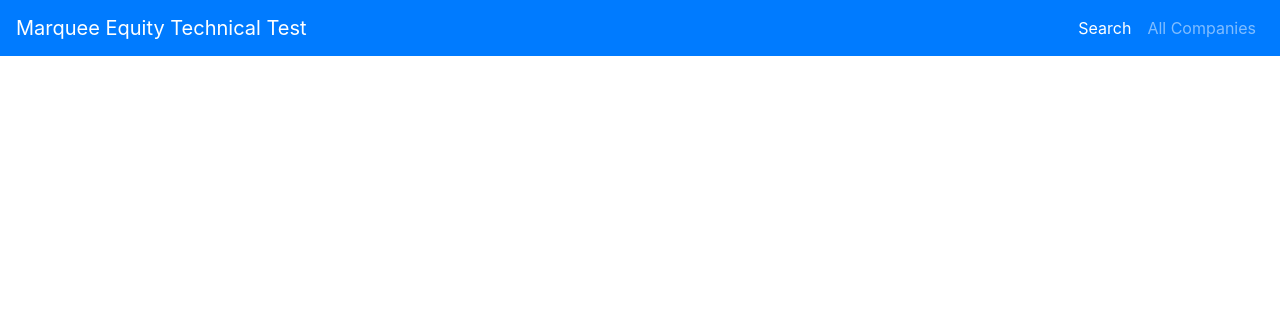
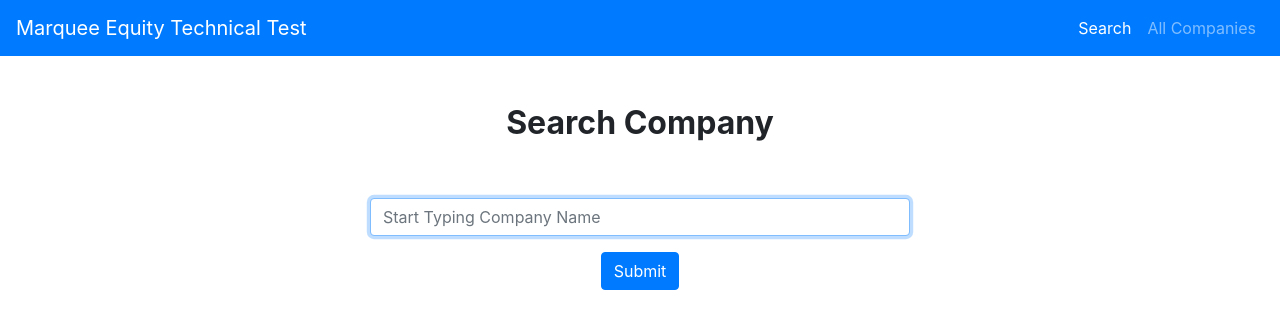
Before and after one commit to vampiregrey/marquee-equity-frontend, a Vue app: page / in a window 1280 px wide. Shown: the top 328 px of the page. Built offline with nearby package versions, Linux system fonts and the light colour scheme.

Commit message:
Search bar compoment added

```diff
--- a/src/App.vue
+++ b/src/App.vue
@@ -17,14 +17,17 @@
         </ul>
       </div>
     </nav>
+    <CompanySearchBar/>
   </div>
+
 </template>
 
 <script>
-
+import CompanySearchBar from "./components/CompanySearchBar";
 export default {
   name: 'App',
   components: {
+    CompanySearchBar
   }
 }
 </script>
--- /dev/null
+++ b/src/components/CompanySearchBar.vue
@@ -0,0 +1,27 @@
+<template>
+    <div class="container">
+        <div class="row py-5">
+            <div class="col-md-12"><h2 class="font-weight-bold text-center">Search Company</h2></div>
+        </div>
+        <div class="row">
+            <div class="col-md-6 offset-md-3">
+                <input type="text" class="form-control" id="companyName" placeholder="Start Typing Company Name" autofocus>
+            </div>
+        </div>
+        <div class="row py-3">
+            <div class="col-md-6 offset-md-3 text-center">
+                <button class="btn btn-primary">Submit</button>
+            </div>
+        </div>
+    </div>
+</template>
+
+<script>
+    export default {
+        name: "CompanySearchBar"
+    }
+</script>
+
+<style scoped>
+
+</style>
```
